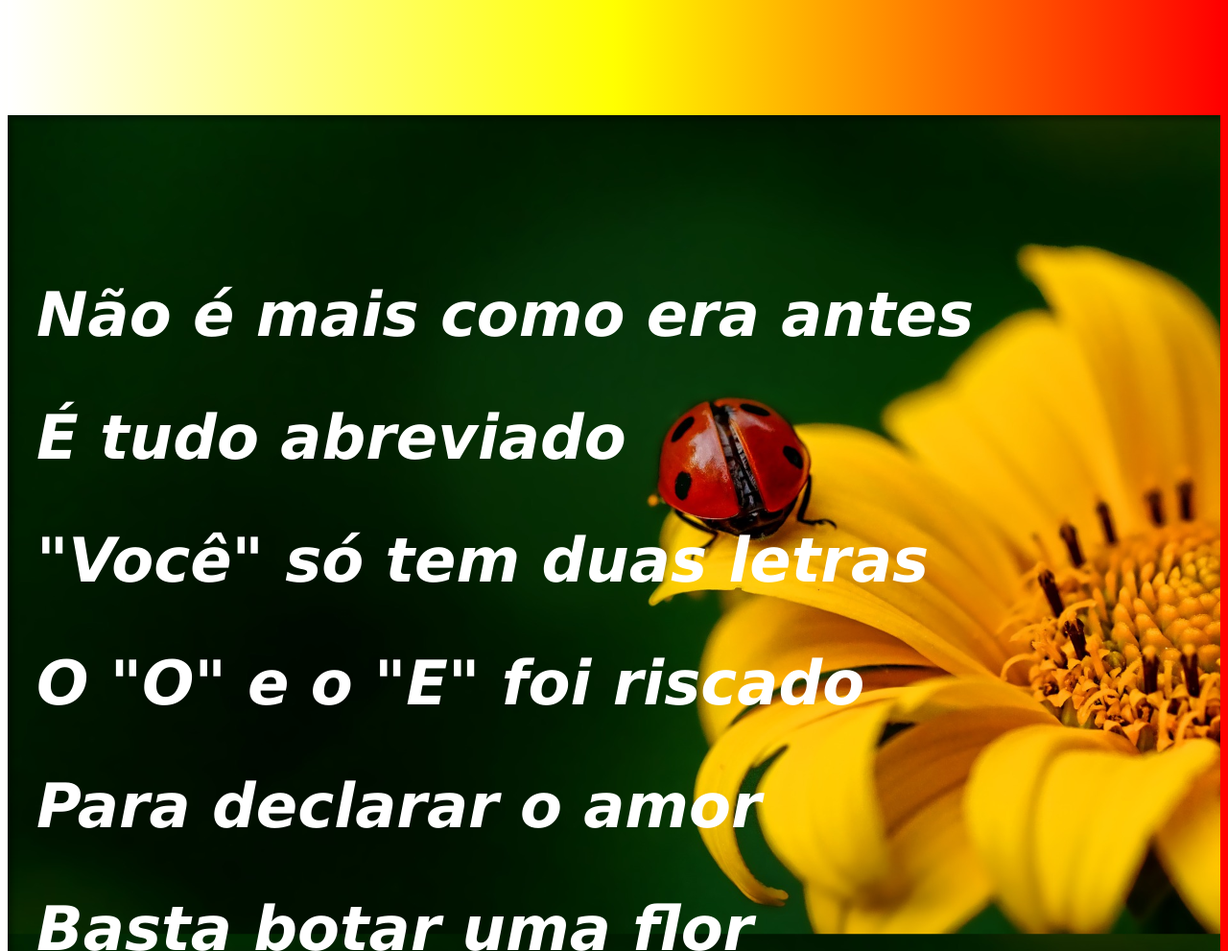
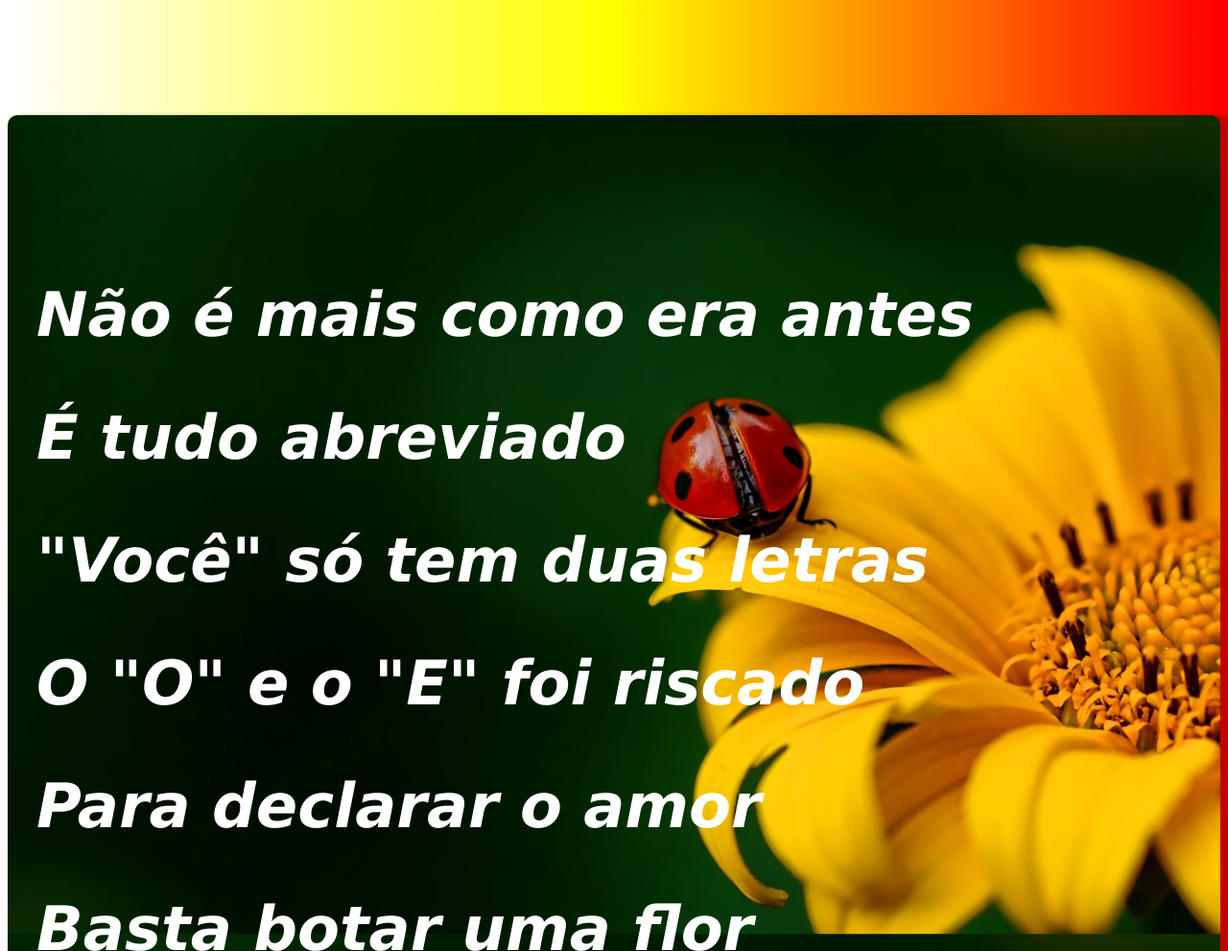
Before and after one commit to professorwaldemiro/html-css, a plain HTML site: page desafios/des012/index.html in a window 1280 px wide. Shown: the part 1420-2411 px from the top of the page at 96% size. Drawn offline with Linux system fonts and the light colour scheme.

Commit message:
Atualizei o desafio 012 cordel

```diff
--- a/desafios/des012/estilo/style.css
+++ b/desafios/des012/estilo/style.css
@@ -36,8 +36,8 @@ section.normal > p {
 section.imagem {
     background-attachment: fixed;
     background-size: cover;
-    box-shadow: inset 5px 5px 5px 0px rgba(0, 0, 0, 0.336);
-
+    box-shadow: 10px 5px 5px 5px rgba(0, 0, 0, 0.233);
+    border-radius: 10px;
 }
 
 section.imagem > p {
```
